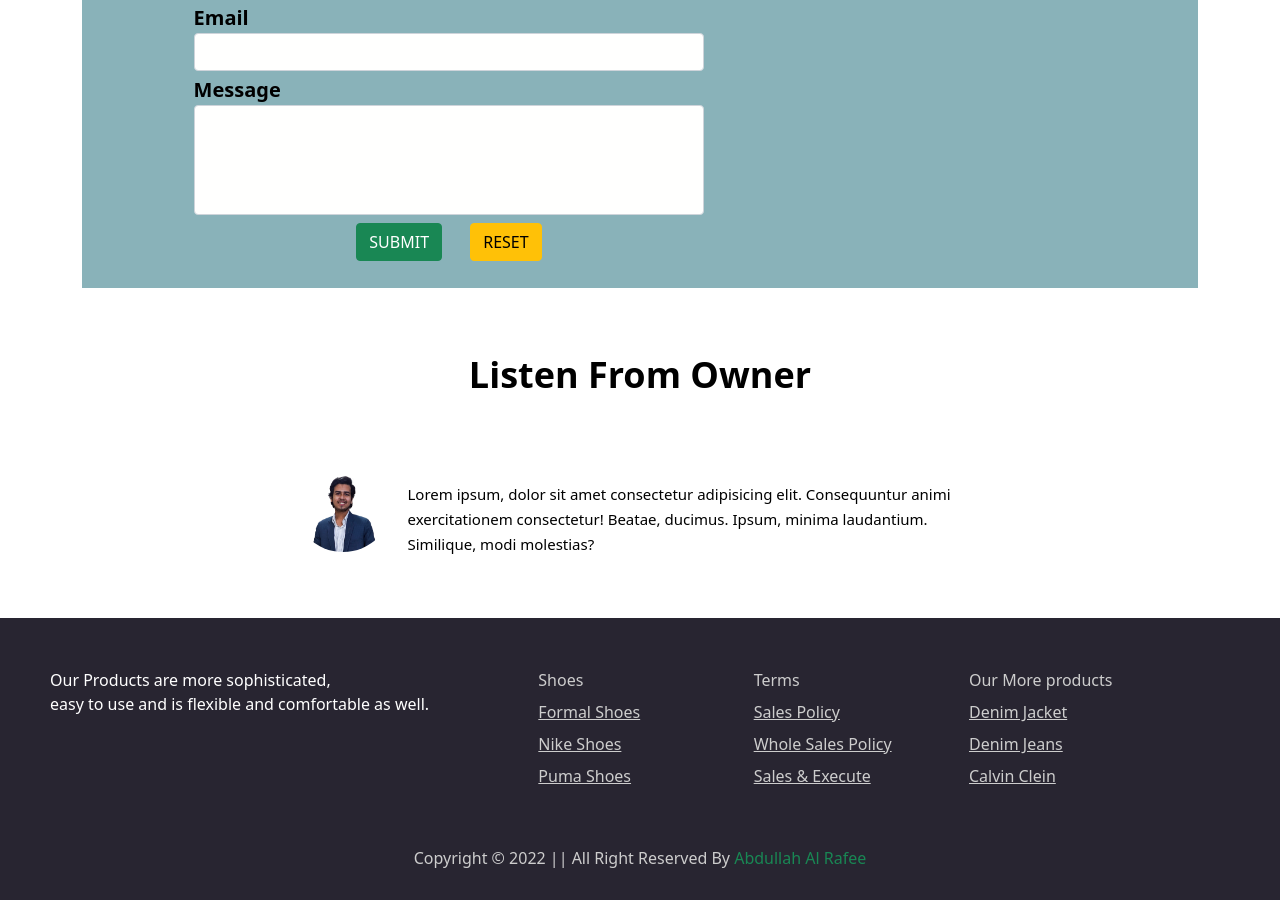
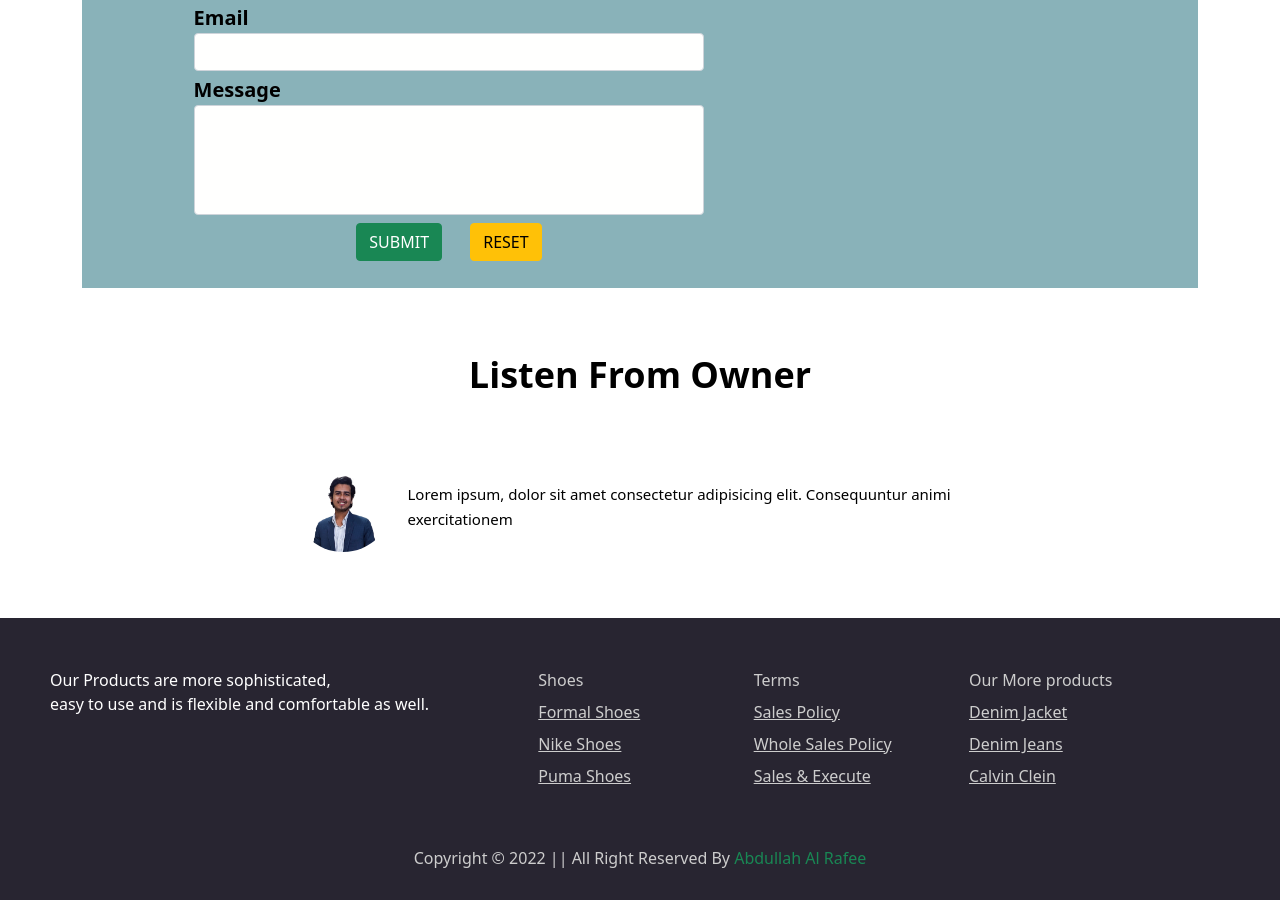
Before and after one commit to Rafee1100/Ecommerce-shoe, a plain HTML site: page index.html in a window 1280 px wide. Shown: the part 3130-4030 px from the top of the page. Drawn offline with nearby package versions, Linux system fonts and the light colour scheme.

Commit message:
one more change

```diff
--- a/index.html
+++ b/index.html
@@ -280,7 +280,7 @@
           <div class="d-flex justify-content-center owner-text">
             <img src="./images/propic.png" alt="" class="owner-img" height="100px" width="100px">
             <p id="owner-text">Lorem ipsum, dolor sit amet consectetur adipisicing elit. Consequuntur animi
-              exercitationem consectetur! Beatae, ducimus. Ipsum, minima laudantium. Similique, modi molestias?</p>
+              exercitationem </p>
           </div>
         </div>
       </section>
```
